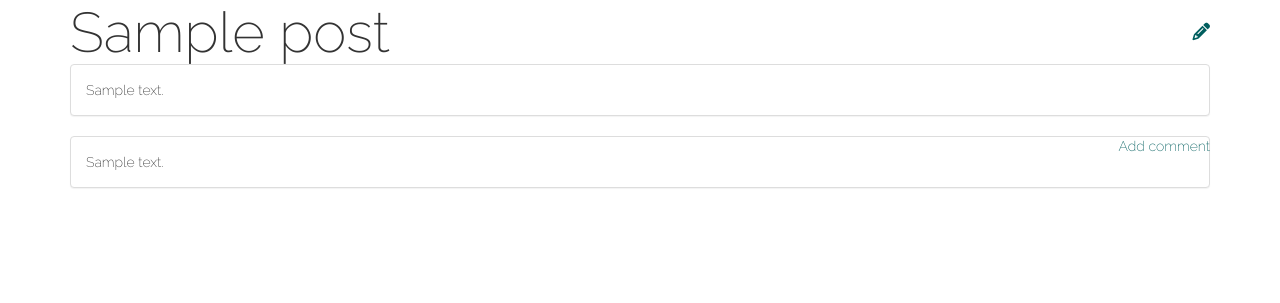
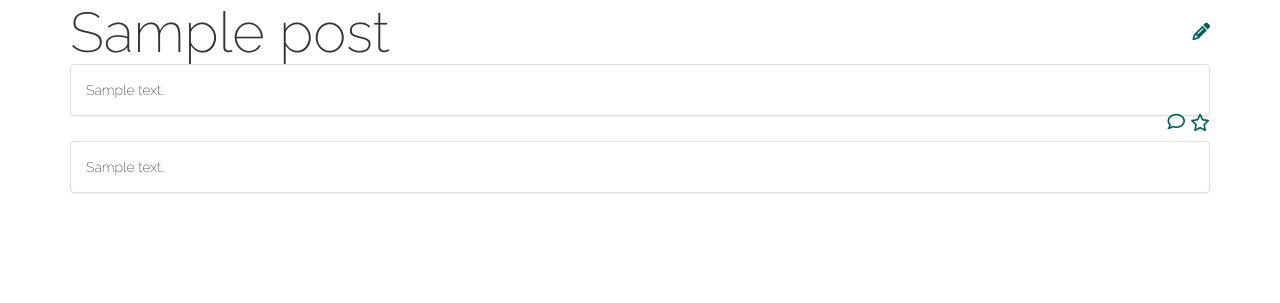
Before and after one commit to svaswani/STEALTH, a Django app: page /1/ in a window 1280 px wide. Shown: the part 135-438 px from the top of the page. Run offline with Django 3.2, Linux system fonts and the light colour scheme; tables that the repository leaves empty hold one stand-in row (values such as "Sample post"); some libraries are stand-ins or nearby versions.

Commit message:
add button

```diff
--- a/django/tools/forms.py
+++ b/django/tools/forms.py
@@ -15,6 +15,7 @@ class CommentForm(forms.ModelForm):
 
     class Meta:
         model = Comment
+        comment = forms.CharField(widget=forms.TextInput(attrs={'class': 'comment-description'}))
         fields = ['comment']
 
 class accountCreation(UserCreationForm):
--- a/django/tools/static/css/nav.css
+++ b/django/tools/static/css/nav.css
@@ -240,3 +240,20 @@ header {
     background: none;
     margin-top: 30px;
 }
+
+.fa.fa-comment-o.fa-lg{
+    margin-top: -20px;
+    margin-right: 25px;
+}
+
+.fa.fa-star-o.fa-lg{
+    margin-top: -19px;
+}
+
+.fa.fa-star.fa-lg{
+    margin-top: -19px;
+}
+
+#panelPadding{
+    margin-bottom: 25px;
+}
--- a/django/tools/templates/tools/detail.html
+++ b/django/tools/templates/tools/detail.html
@@ -1,15 +1,27 @@
 <script src="https://use.fontawesome.com/e3f752bc5b.js"></script>
+<script>
+    function onClick(){
+        var star = document.getElementById("star")
+        if (star.className === 'fa fa-star fa-lg') {
+            document.getElementById("star").className = 'fa fa-star-o fa-lg';
+        }else {
+            document.getElementById("star").className = 'fa fa-star fa-lg';
+        }
+    }
+</script>
 {% extends 'tools/base.html' %} {% block content %}
 <div class="container">
     <h1 class="f">{{ tool.title }}</h1>
     <a href="{% url 'edit' tool.id %}" class="b" id="editButton"><i class="fa fa-pencil fa-lg" aria-hidden="true"></i>
 </a>
-    <div class="panel panel-default">
+    <div class="panel panel-default" id="panelPadding">
         <div class="panel-body">
             {{ tool.description }}
         </div>
     </div>
-    <a class="a atest" href="{% url 'add_comment' pk=tool.pk %}">Add comment</a> {% for comment in comments.all %}
+    <a class="a atest" href="{% url 'add_comment' pk=tool.pk %}"><i class="fa fa-comment-o fa-lg" aria-hidden="true"></i>
+        <a class="a atest"><i onClick="onClick()" id="star" class="fa fa-star-o fa-lg" aria-hidden="true"></i></button>
+</a> {% for comment in comments.all %}
     <div class="panel panel-default comment">
         <div class="panel-body date">
             {{ comment }}
```
